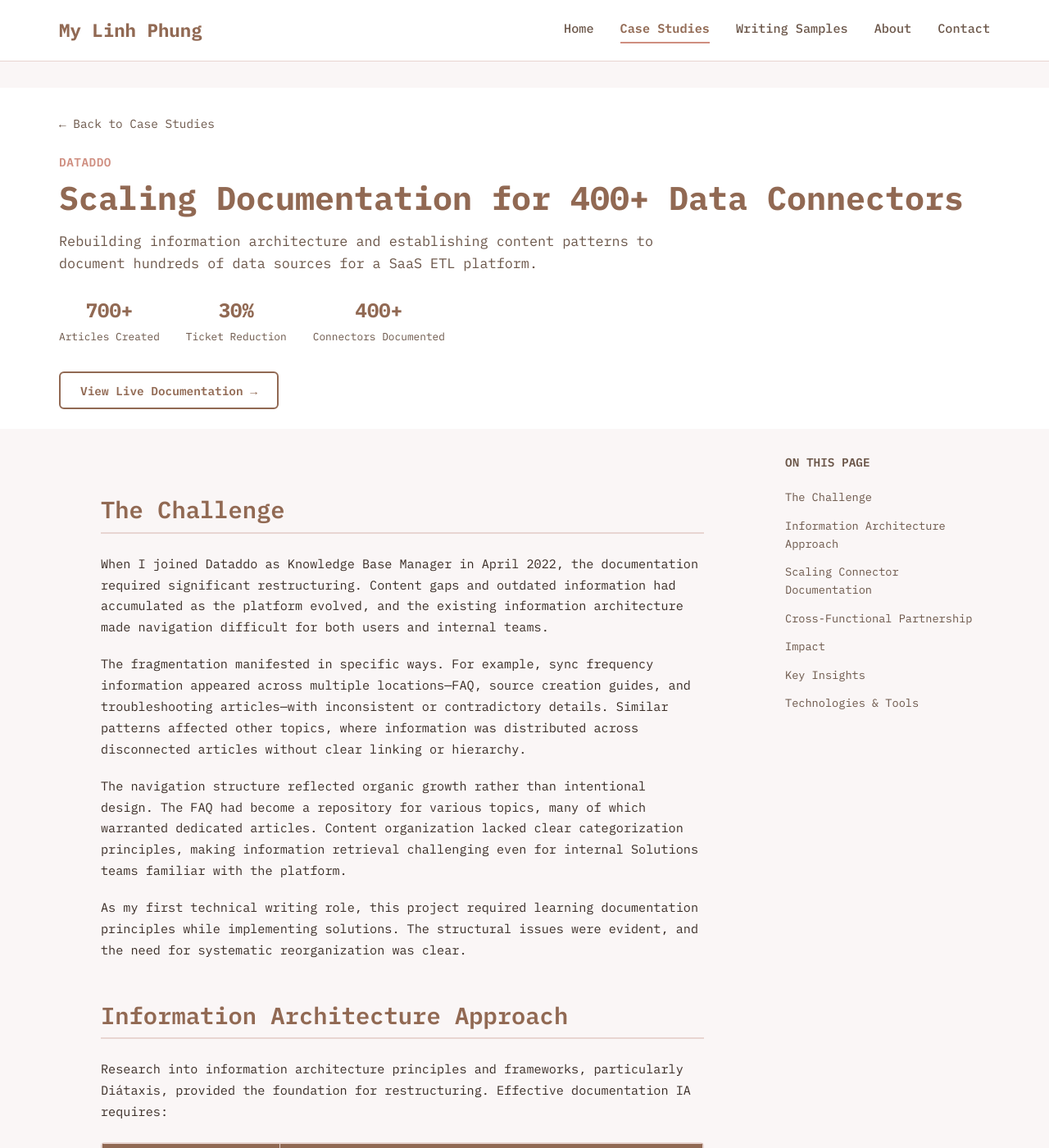
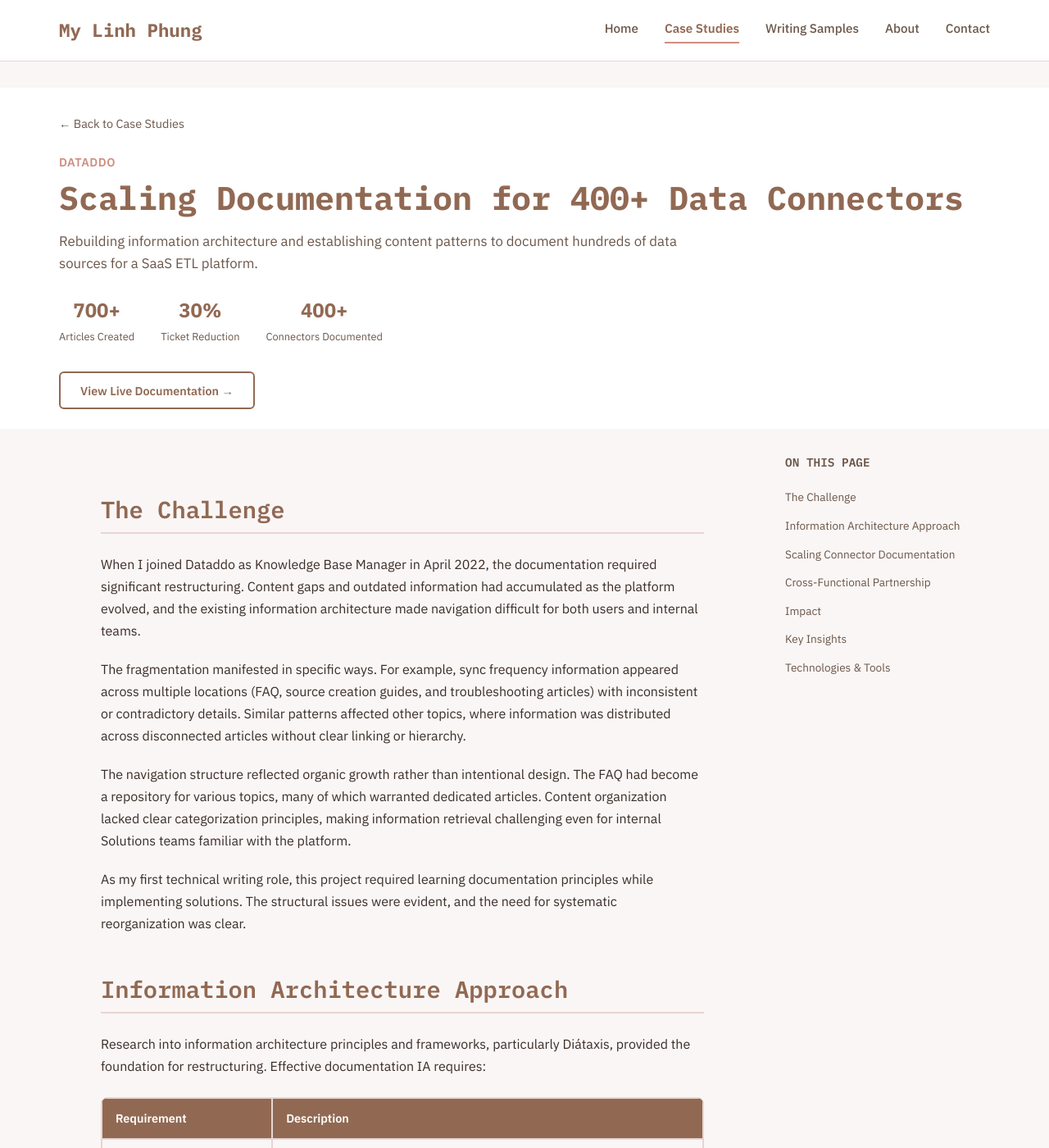
Before and after one commit to mylinhpb/mylinhpb.github.io, a Jekyll site: the page built from _case_studies/dataddo-documentation.md, in a window 1280 px wide and 1400 px high. Shown: the whole window at 82% size. Built offline with Jekyll 4.4.1, drawn with Linux system fonts in a browser that asks for light colours; some of the changed text lies outside the part shown.

Commit message:
typo issues and UI elements adjustment

```diff
--- a/_case_studies/dataddo-documentation.md
+++ b/_case_studies/dataddo-documentation.md
@@ -18,7 +18,7 @@
 
 When I joined Dataddo as Knowledge Base Manager in April 2022, the documentation required significant restructuring. Content gaps and outdated information had accumulated as the platform evolved, and the existing information architecture made navigation difficult for both users and internal teams.
 
-The fragmentation manifested in specific ways. For example, sync frequency information appeared across multiple locations—FAQ, source creation guides, and troubleshooting articles—with inconsistent or contradictory details. Similar patterns affected other topics, where information was distributed across disconnected articles without clear linking or hierarchy.
+The fragmentation manifested in specific ways. For example, sync frequency information appeared across multiple locations (FAQ, source creation guides, and troubleshooting articles) with inconsistent or contradictory details. Similar patterns affected other topics, where information was distributed across disconnected articles without clear linking or hierarchy.
 
 The navigation structure reflected organic growth rather than intentional design. The FAQ had become a repository for various topics, many of which warranted dedicated articles. Content organization lacked clear categorization principles, making information retrieval challenging even for internal Solutions teams familiar with the platform.
 
@@ -50,7 +50,7 @@
 
 One significant collaboration involved aligning with Marketing on content strategy. Marketing sought benefit-focused, engaging language similar to marketing materials. Technical documentation, however, serves users seeking rapid problem resolution rather than product evaluation.
 
-Resolution came through content type clarification. Marketing's objectives aligned with technical blog posts and educational tutorials—content that combines technical information with persuasive elements. Documentation maintains its distinct purpose: enabling efficient problem-solving. Clarifying these distinct content purposes and audiences resolved the strategic misalignment.
+Resolution came through content type clarification. Marketing's objectives aligned with technical blog posts and educational tutorials, in other words, content that combines technical information with persuasive elements. Documentation maintains its distinct purpose: enabling efficient problem-solving. Clarifying these distinct content purposes and audiences resolved the strategic misalignment.
 
 ## Impact
 
--- a/_layouts/default.html
+++ b/_layouts/default.html
@@ -10,7 +10,7 @@
     <link rel="preconnect" href="https://fonts.googleapis.com">
     <link rel="preconnect" href="https://fonts.gstatic.com" crossorigin>
     <link
-        href="https://fonts.googleapis.com/css2?family=IBM+Plex+Mono:wght@300;400;500;600;700&display=swap"
+        href="https://fonts.googleapis.com/css2?family=IBM+Plex+Mono:wght@300;400;500;600;700&family=IBM+Plex+Sans:wght@300;400;500;600;700&display=swap"
         rel="stylesheet">
 </head>
 
--- a/assets/css/style.css
+++ b/assets/css/style.css
@@ -17,7 +17,7 @@
 }
 
 body {
-    font-family: 'IBM Plex Mono', monospace;
+    font-family: 'IBM Plex Sans', sans-serif;
     font-size: 15px;
     line-height: 1.6;
     color: var(--color-text);
@@ -500,12 +500,13 @@
 .case-study-content table {
     width: 100%;
     max-width: 100%;
-    border-collapse: collapse;
+    border-collapse: separate;
+    border-spacing: 0;
     margin: 1.5rem 0;
     display: block;
     overflow-x: auto;
     border: 1px solid var(--color-border);
-    border-radius: 4px;
+    border-radius: 8px;
 }
 
 .article-content th,
@@ -838,7 +839,7 @@
 .article-content,
 .page-content,
 .case-study-content {
-    font-size: 0.95rem;
+    font-size: 1rem;
     line-height: 1.7;
 }
 
@@ -1750,10 +1751,11 @@
 .api-param-table,
 .api-status-table {
     width: 100%;
-    border-collapse: collapse;
+    border-collapse: separate;
+    border-spacing: 0;
     margin: 1.5rem 0;
     border: 1px solid var(--color-border);
-    border-radius: 4px;
+    border-radius: 8px;
     overflow: hidden;
 }
 
```
Also changed, not shown: _case_studies/dawiso-academy.md (+2 -2 lines), _case_studies/dawiso-documentation.md (+4 -4 lines).
